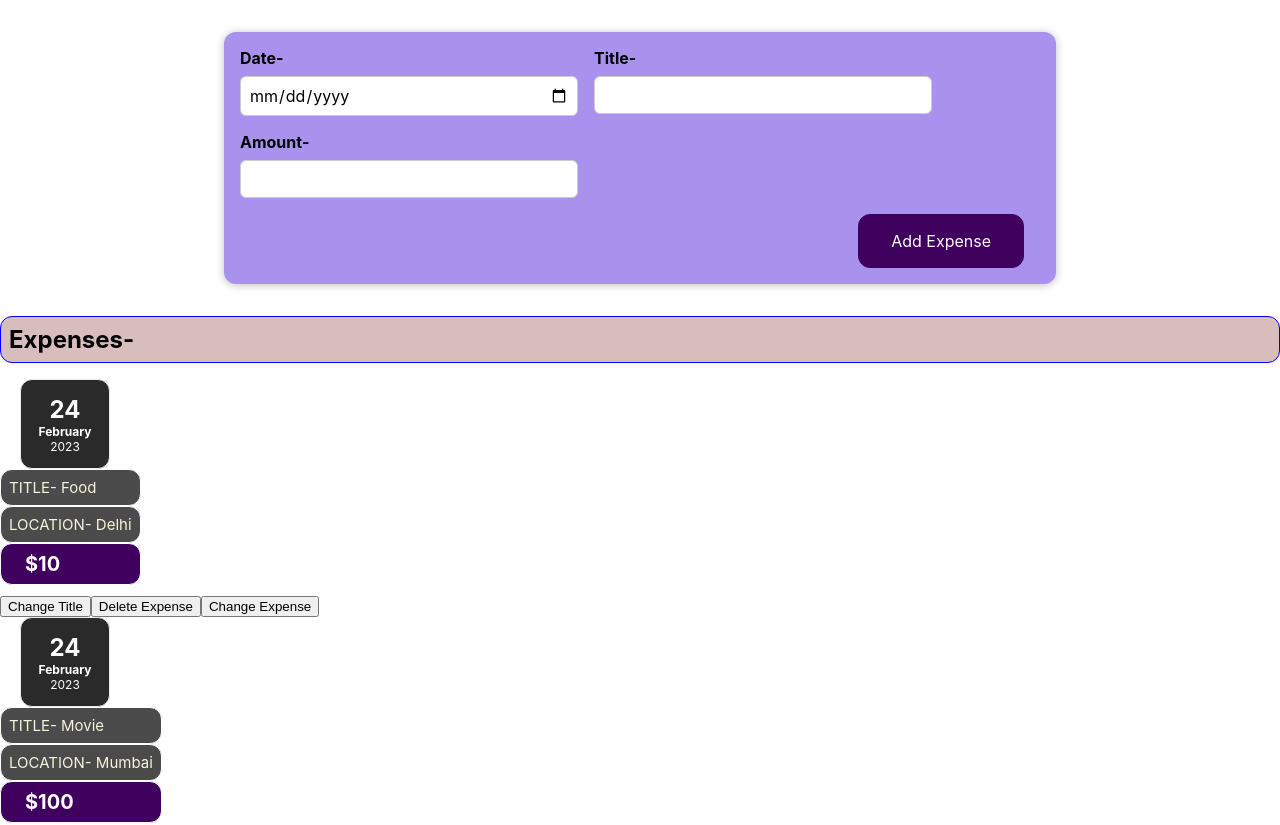
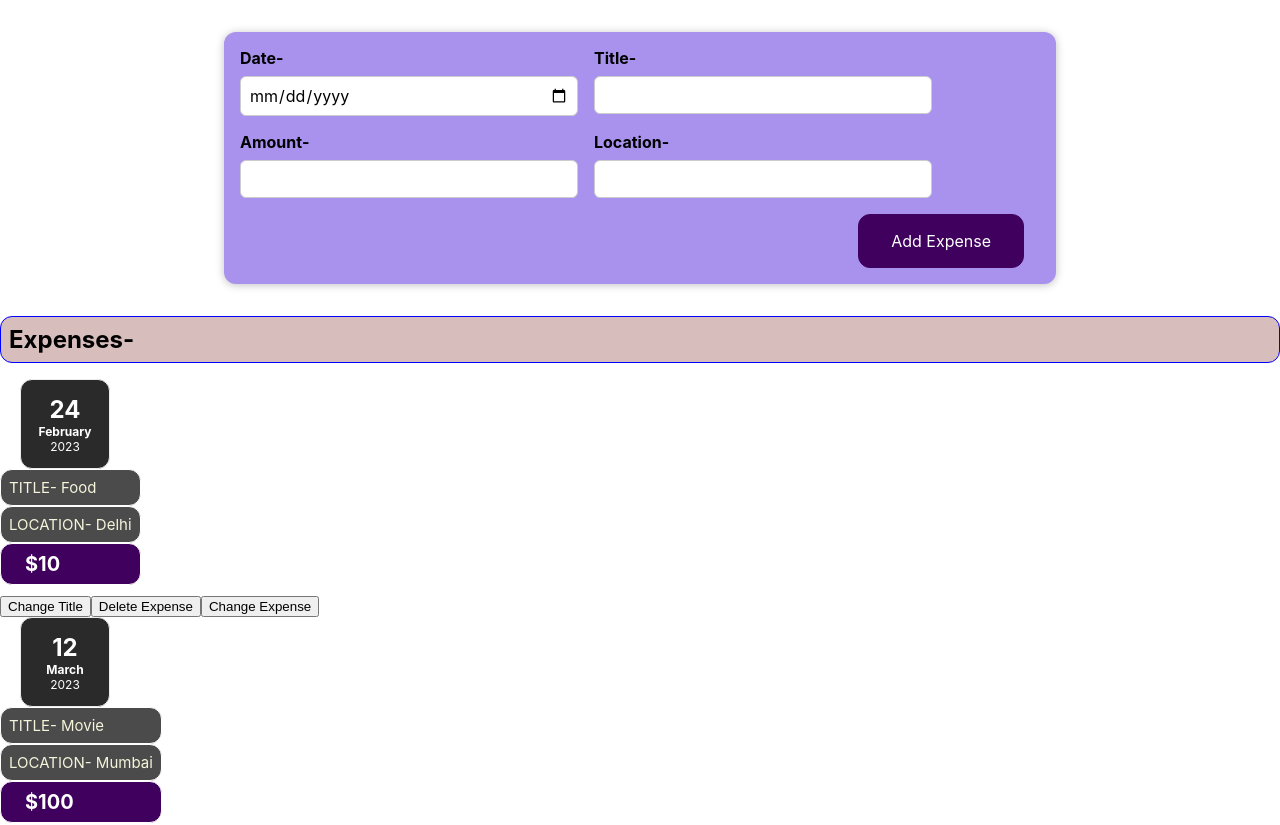
Before and after one commit to aknair95/React-expense-tracker, a React (Create React App) app: page / in a window 1280 px wide. Shown: the top 825 px of the page. Built offline with nearby package versions, Linux system fonts and the light colour scheme.

Commit message:
New expense added to UI / Location field added

```diff
--- a/src/App.js
+++ b/src/App.js
@@ -1,4 +1,5 @@
 
+import { useState } from "react";
 import ExpenseItem from "./components/Expense/ExpenseItem";
 import './components/Expense/ExpenseItem.css';
 import NewExpense from "./components/ExpenseForm/NewExpense";
@@ -22,22 +23,31 @@ const App=() => {
       title: "Petrol",
       location: "Agra",
       amount: "$1000"
-    }
+    },
   ];
+
+  const [expense,updateExpense]= useState(expenses);
+  const onAddExpenseHandler=(newExpense) =>{
+    const addedExpense=[...expense,{date:newExpense.date,title:newExpense.title,amount:newExpense.amount,location:newExpense.location}];
+    updateExpense(addedExpense);
+    console.log(addedExpense)
+  }
 
   return (
     <div className="App">
       <header className="App-header">
-      <NewExpense/>
+      <NewExpense onAddExpense={onAddExpenseHandler}/>
       <h2 className='expense-item h2'>Expenses-</h2>
         <div>
-          <ExpenseItem title={expenses[0].title} amount={expenses[0].amount} location={expenses[0].location} date={expenses[0].date}/>
-          <ExpenseItem title={expenses[1].title} amount={expenses[1].amount} location={expenses[1].location} date={expenses[0].date}/>
-          <ExpenseItem title={expenses[2].title} amount={expenses[2].amount} location={expenses[2].location} date={expenses[0].date}/>
+         {
+         expense.map((item,i) => (
+          <ExpenseItem key={i} title={item.title} amount={item.amount} location={item.location} date={item.date}/>
+         ))
+         }
         </div>
       </header>
     </div>
-  );
+  )
 }
 
 export default App;
--- a/src/components/Expense/ExpenseItem.js
+++ b/src/components/Expense/ExpenseItem.js
@@ -19,7 +19,9 @@ const ExpenseItem=(props) => {
     const [amount,changeAmount]= useState(props.amount);
     const changeExpense=() =>{
         changeAmount("$100");
+        console.log("$100");
     }
+
     return (
         <Card className="expense-item">
             <ExpenseDate date={props.date}/>
--- a/src/components/ExpenseForm/ExpenseForm.js
+++ b/src/components/ExpenseForm/ExpenseForm.js
@@ -1,20 +1,26 @@
 import { useState } from "react";
 import "./ExpenseForm.css";
 
-let ExpenseForm=() =>{
+let ExpenseForm=(props) =>{
 
     const [enteredDate,setDate]= useState("");
     const [enteredTitle,setTitle]= useState("");
     const [enteredAmount,setAmount]= useState("");
+    const [enteredLocation,setLocation]= useState("");
 
     let addExpense=(e) =>{
         e.preventDefault();
-        const userData={
-            date: enteredDate,
+        const expenseData={
+            date: new Date(enteredDate),
             title: enteredTitle,
-            amount: enteredAmount
+            amount: `$${enteredAmount}`,
+            location: enteredLocation
         }
-        console.log(`Date-${userData.date} Title-${userData.title} Amount-${userData.amount}`);
+        props.onSaveExpenseData(expenseData);
+        setDate("");
+        setTitle("");
+        setAmount("");
+        setLocation("");
     }
 
     let addDate= (e1) =>{
@@ -29,20 +35,28 @@ let ExpenseForm=() =>{
         setAmount(e3.target.value);
     }
 
+    let addLocation= (e4) =>{
+        setLocation(e4.target.value);
+    }
+
     return(
         <form>
             <div className="new-expense__controls">
                 <div className="new-expense__control">
                     <label>Date-</label>
-                    <input type="date" onChange={addDate}/>
+                    <input type="date" value={enteredDate} onChange={addDate}/>
                 </div>
                 <div className="new-expense__control">
                     <label>Title-</label>
-                    <input type="text" onChange={addTitle}/>
+                    <input type="text" value={enteredTitle} onChange={addTitle}/>
                 </div>
                 <div className="new-expense__control">
                     <label>Amount-</label>
-                    <input type="number" onChange={addAmount}/>
+                    <input type="number" value={enteredAmount} onChange={addAmount}/>
+                </div>
+                <div className="new-expense__control">
+                    <label>Location-</label>
+                    <input type="text" value={enteredLocation} onChange={addLocation}/>
                 </div>
             </div>
             <div className="new-expense__actions">
--- a/src/components/ExpenseForm/NewExpense.js
+++ b/src/components/ExpenseForm/NewExpense.js
@@ -2,10 +2,14 @@
 import "./NewExpense.css";
 import ExpenseForm from "./ExpenseForm";
 
-let NewExpense= () =>{
+let NewExpense= (props) =>{
+    const saveExpenseDataHandler=(enteredExpenseData) =>{
+        const savedExpenseData={...enteredExpenseData};
+        props.onAddExpense(savedExpenseData);
+    }
     return(
         <div className="new-expense">
-           <ExpenseForm/>
+           <ExpenseForm onSaveExpenseData={saveExpenseDataHandler}/>
         </div>
        )
 }
```
